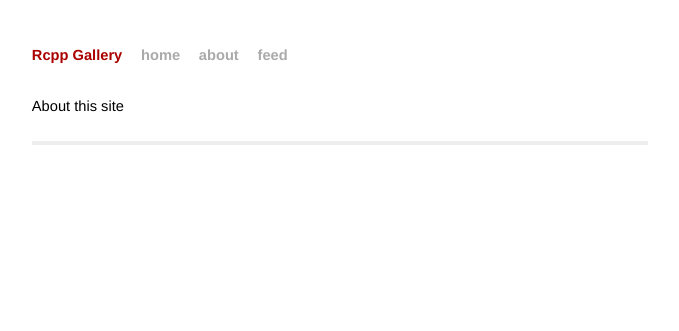
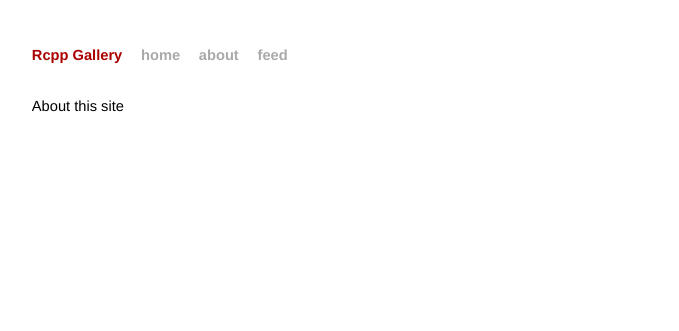
Before and after one commit to RcppCore/rcpp-gallery, a Jekyll site: the page built from about.html, in a window 1280 px wide. Shown: the top 331 px of the page, without its empty margins (300-979 px from the left). Built offline with Jekyll 4.4.1, drawn with Linux system fonts in a browser that asks for light colours.

Commit message:
remove site bottom border

```diff
--- a/css/screen.css
+++ b/css/screen.css
@@ -144,7 +144,6 @@ ul.posts {
   .site .footer {
     font-size: 80%;
     color: #666;
-    border-top: 4px solid #eee;
     margin-top: 2em;
     overflow: hidden;
   }
```
